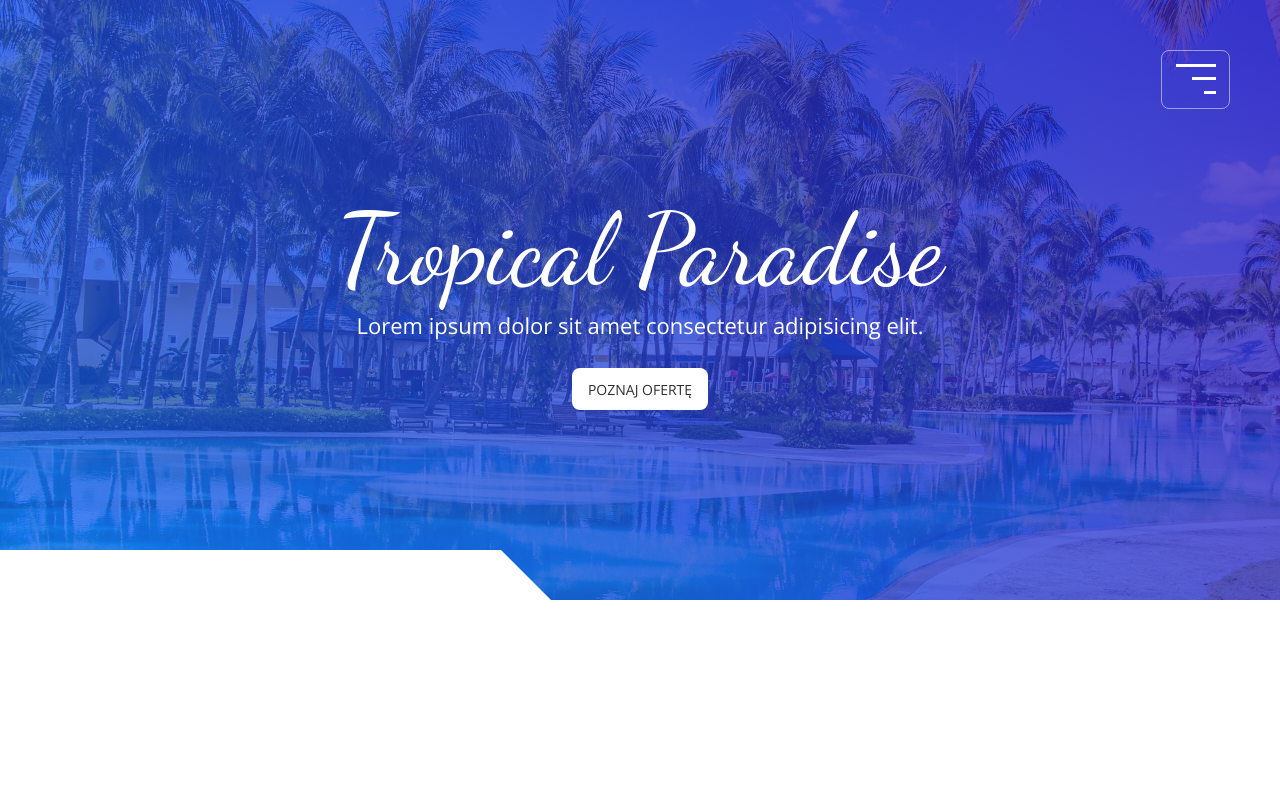
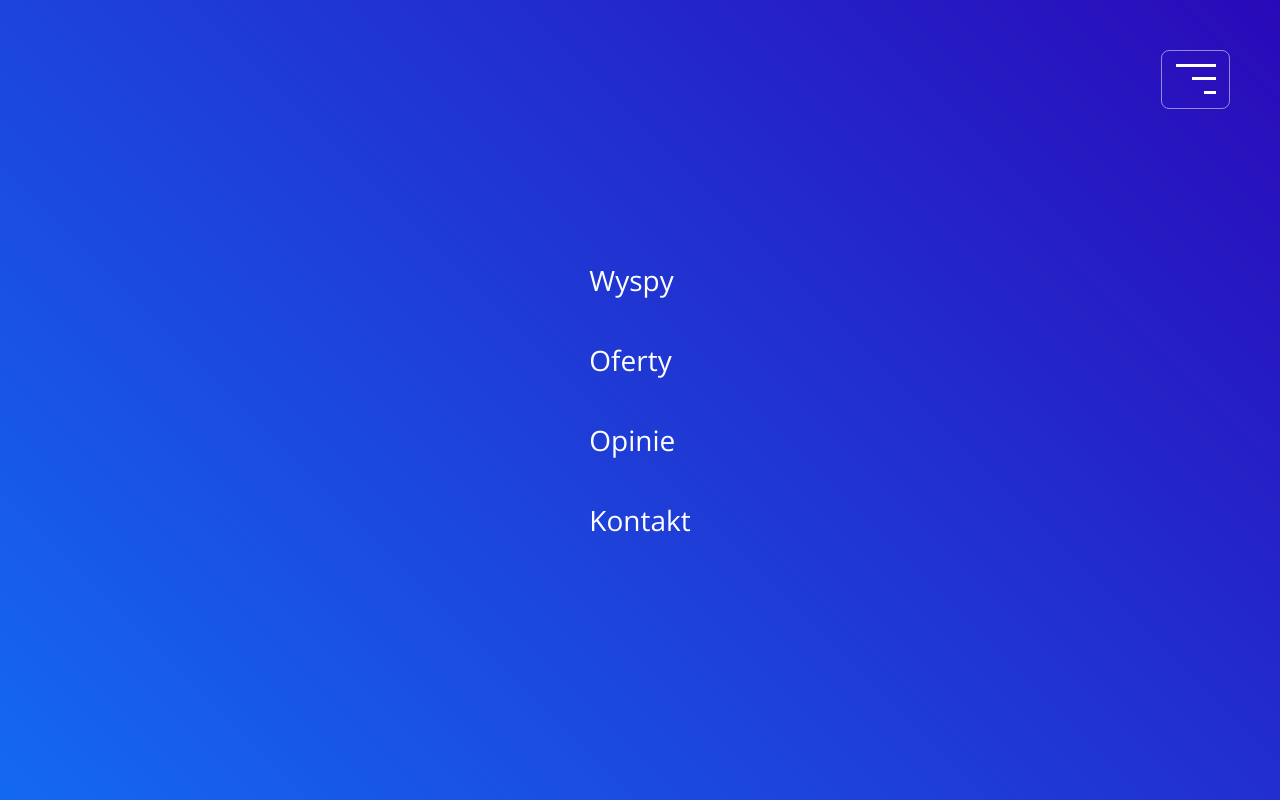
Before and after one commit to HycyIT/Projekt-website-with-curs, a plain HTML site: page index.html in a window 1280 px wide. Both pictures are taken after a click on the button 1195 px from the left and 79 px from the top of the page. Drawn offline with nearby package versions, Linux system fonts and the light colour scheme.

Commit message:
added full nav with js

```diff
--- a/index.html
+++ b/index.html
@@ -21,7 +21,14 @@
         </div>
     </button>
 
-    <nav class="nav"></nav>
+    <nav class="nav">
+        <div class="nav__items">
+            <a href="#islands" class="nav__item">Wyspy</a>
+            <a href="#offers" class="nav__item">Oferty</a>
+            <a href="#reviws" class="nav__item">Opinie</a>
+            <a href="#contact" class="nav__item">Kontakt</a>
+        </div>
+    </nav>
 
     <header class="header section">
         <h1 class="header__heading">Tropical Paradise</h1>
--- a/js/main.js
+++ b/js/main.js
@@ -0,0 +1,26 @@
+const nav = document.querySelector('.nav');
+const navBtn = document.querySelector('.burger-btn');
+const allNavItems = document.querySelectorAll('.nav__item')
+
+const handleNav = () => {
+    nav.classList.toggle('nav--active')
+
+    allNavItems.forEach(item => {
+        item.addEventListener('click', () => {
+            nav.classList.remove('nav--active')
+        } )
+    })
+
+    handleNavItemsAnimation();
+}
+const handleNavItemsAnimation = () => {
+    let delayTime = 0;
+
+    allNavItems.forEach(item =>{
+        item.classList.toggle('nav-items-animation')
+        item.style.animationDelay = '.' + delayTime +'s';
+        delayTime++;
+    })
+}
+
+navBtn.addEventListener('click', handleNav)
--- a/sass/style.scss
+++ b/sass/style.scss
@@ -65,6 +65,63 @@ body{
         }
     }
 }
+
+// nav
+.nav{
+    position: fixed;
+    top: 0;
+    display: flex;
+    justify-content: center;
+    align-items: center;
+    height: 100vh;
+    width: 100%;
+    transform: translateX(100%);
+    transition: .5s cubic-bezier(0.65,0.05,0.36,1);
+    background-image: $blue-gradient-solid ;
+    z-index: 100;
+
+    &--active{
+        transform: translateX(0);
+    }
+
+    &__item{
+        position: relative;
+        display: block;
+        margin: 0.5em 2em;
+        padding: 0.5em 2em;
+        font-size: 2.8rem;
+        color: $pure-white;
+        text-decoration: none;
+
+        &::before{
+           position: absolute;
+           top: 0;
+           left: 0;
+           width: 3px;
+           height: 100%;
+           transform: scaleY(0);
+           background-color: $pure-white;
+           transition: transform .3s;
+           content: '';
+        }
+        &:hover::before{
+            transform: scaleY(1);
+        }
+    }
+}
+@keyframes navItemsAnimation{
+    from{
+        transform: translateX(200%);
+    }
+    to{
+        transform: translateX(0);
+    }
+}
+.nav-items-animation{
+    animation: navItemsAnimation 1s both;
+}
+
+
 // headeer
 .header{
     position: relative;
```
Also changed, not shown: css/style.css, 1 other file.
